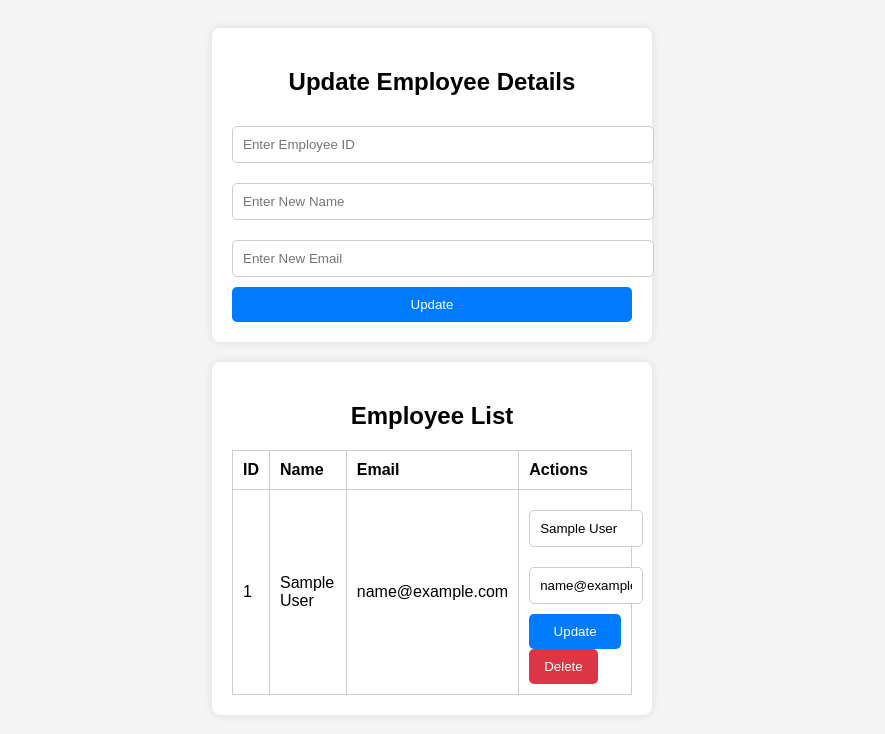
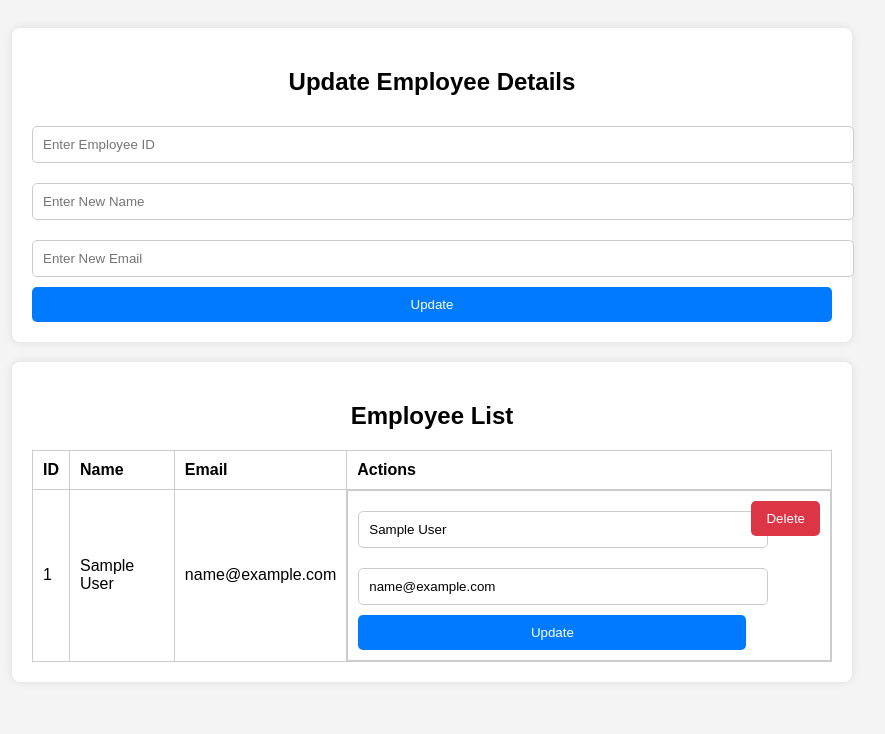
Before and after one commit to Joseph-KJ/jenkinsstudy, a PHP site: page / in a window 1280 px wide. Shown: the top 734 px of the page, without its empty margins (208-1093 px from the left). Run offline with PHP 8.4, Linux system fonts and the light colour scheme; tables that the repository leaves empty hold one stand-in row (values such as "Sample post"); data that the repository does not hold is empty.

Commit message:
Update index.php

```diff
--- a/hr-panel/index.php
+++ b/hr-panel/index.php
@@ -49,7 +49,8 @@ $result = $conn->query("SELECT * FROM employees");
             border-radius: 8px;
             box-shadow: 0px 0px 10px rgba(0, 0, 0, 0.1);
             text-align: center;
-            width: 400px;
+            width: 90%;
+            max-width: 800px;
             margin-bottom: 20px;
         }
         table {
@@ -89,6 +90,10 @@ $result = $conn->query("SELECT * FROM employees");
         .delete-button:hover {
             background: #c82333;
         }
+        .actions {
+            display: flex;
+            gap: 5px;
+        }
     </style>
 </head>
 <body>
@@ -116,7 +121,7 @@ $result = $conn->query("SELECT * FROM employees");
                 <td><?php echo $row['id']; ?></td>
                 <td><?php echo $row['name']; ?></td>
                 <td><?php echo $row['email']; ?></td>
-                <td>
+                <td class="actions">
                     <form method="POST" style="display:inline-block;">
                         <input type="hidden" name="id" value="<?php echo $row['id']; ?>">
                         <input type="text" name="name" value="<?php echo $row['name']; ?>" required>
```
